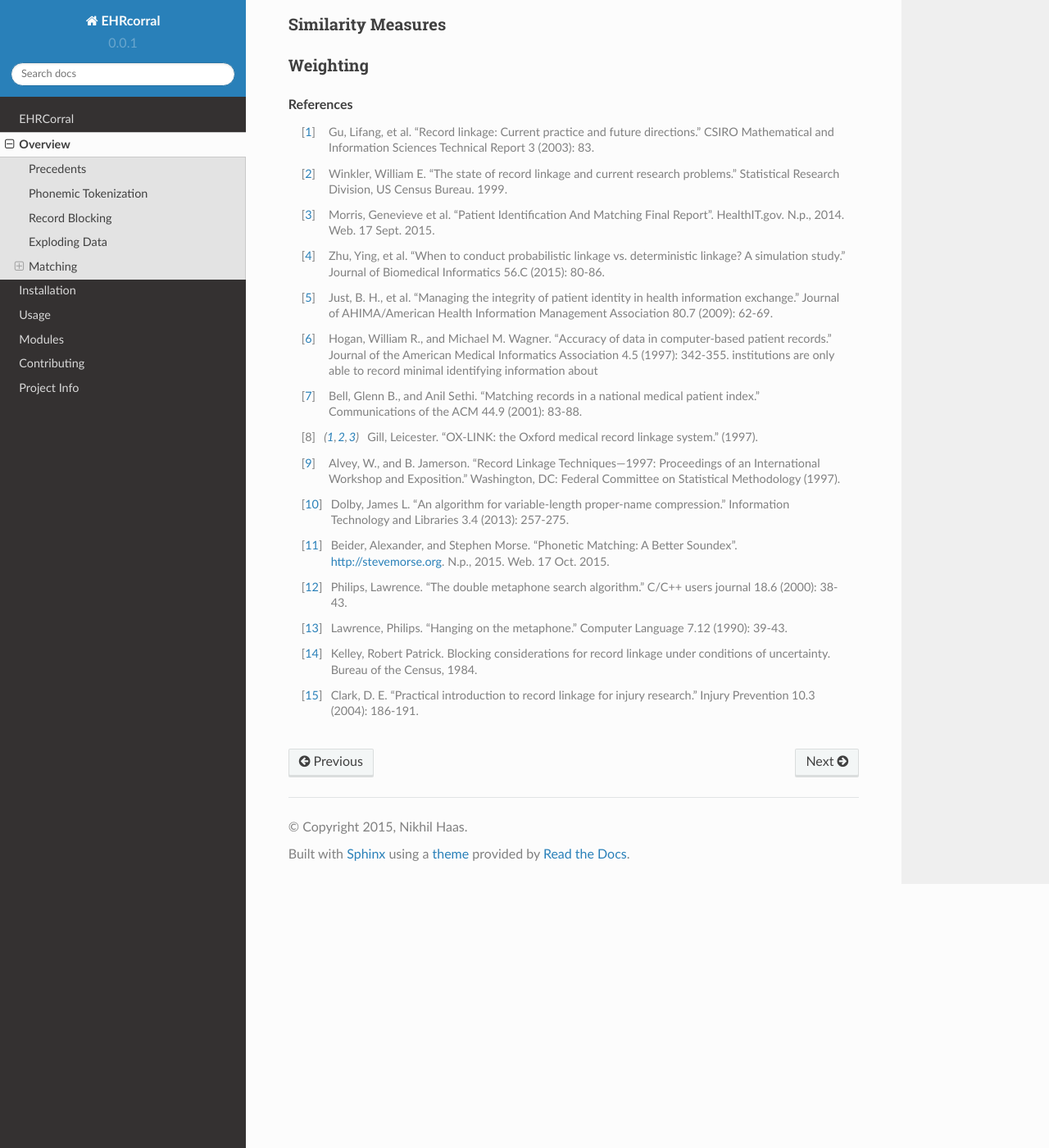
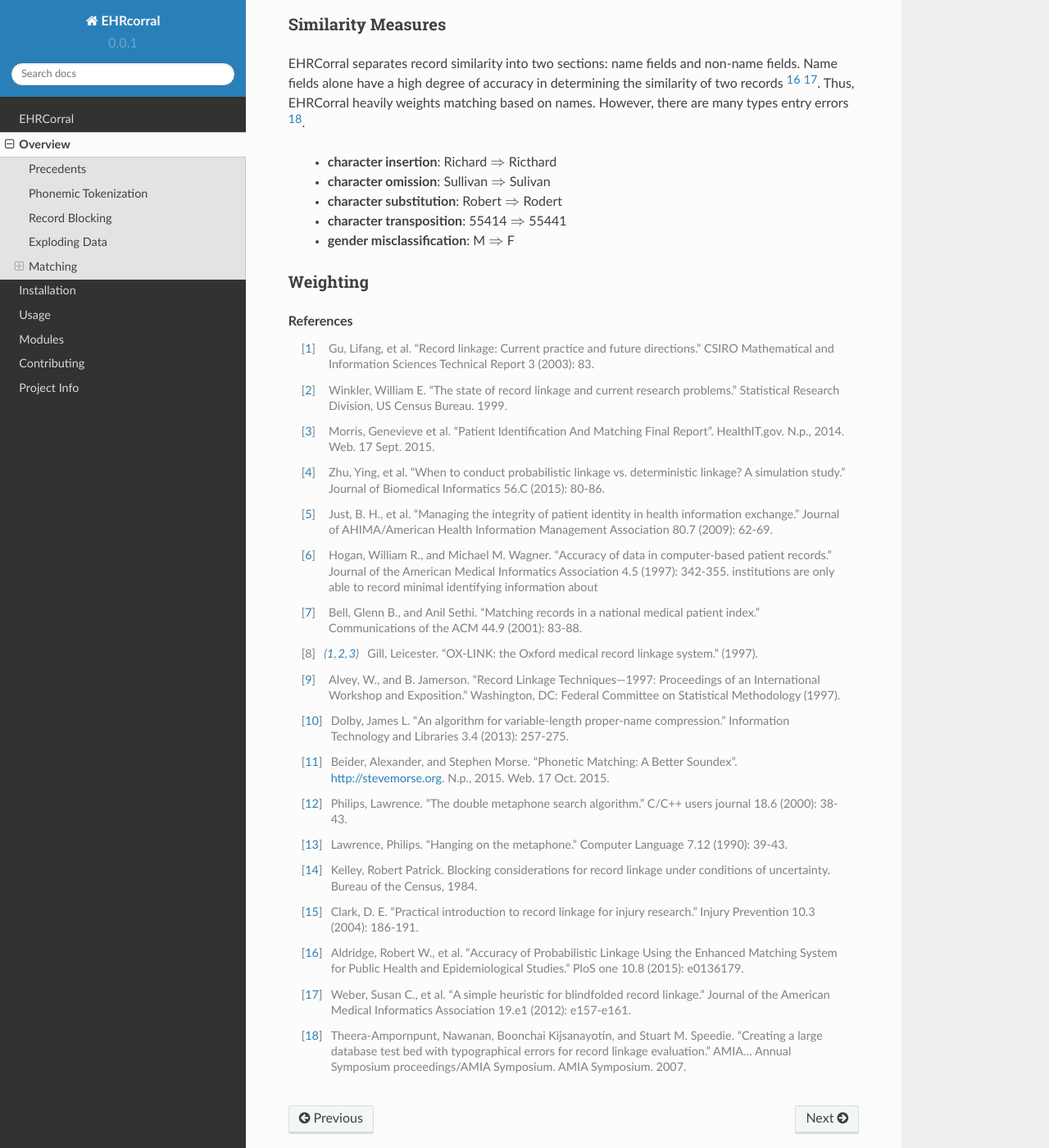
Before and after one commit to nsh87/ehrcorral, a Sphinx documentation site: the page built from docs/overview.rst, in a window 1280 px wide and 1400 px high, scrolled down 4000 px. Shown: the whole window at 82% size. Built offline with Sphinx 7.4.7 and the Read the Docs theme 2.0.0, drawn with Linux system fonts in a browser that asks for light colours; formulas are drawn with MathJax 3.

Commit message:
Add Similarity measures detail on types of errors

```diff
--- a/docs/overview.rst
+++ b/docs/overview.rst
@@ -204,6 +204,20 @@
 Similarity Measures
 ^^^^^^^^^^^^^^^^^^^
 
+EHRCorral separates record similarity into two sections: name fields and
+non-name fields. Name fields alone have a high degree of accuracy in
+determining the similarity of two records [#accuracy_matching]_
+[#simple_heuristic]_. Thus, EHRCorral heavily weights matching based on names.
+However, there are many types entry errors [#typo_errors]_.
+
+    * **character insertion**: Richard :math:`{\Rightarrow}` Ricthard
+    * **character omission**: Sullivan :math:`{\Rightarrow}` Sulivan
+    * **character substitution**: Robert :math:`{\Rightarrow}` Rodert
+    * **character transposition**: 55414 :math:`{\Rightarrow}` 55441
+    * **gender misclassification**: M :math:`{\Rightarrow}` F
+
+
+
 Weighting
 ^^^^^^^^^
 
@@ -264,3 +278,16 @@
 
 .. [#practical_introduction] Clark, D. E. "Practical introduction to record
    linkage for injury research." Injury Prevention 10.3 (2004): 186-191.
+
+.. [#accuracy_matching] Aldridge, Robert W., et al. "Accuracy of
+   Probabilistic Linkage Using the Enhanced Matching System for Public Health
+   and Epidemiological Studies." PloS one 10.8 (2015): e0136179.
+
+.. [#simple_heuristic] Weber, Susan C., et al. "A simple heuristic for
+   blindfolded record linkage." Journal of the American Medical Informatics
+   Association 19.e1 (2012): e157-e161.
+
+.. [#typo_errors] Theera-Ampornpunt, Nawanan, Boonchai Kijsanayotin, and
+   Stuart M. Speedie. "Creating a large database test bed with typographical
+   errors for record linkage evaluation." AMIA... Annual Symposium
+   proceedings/AMIA Symposium. AMIA Symposium. 2007.
```
